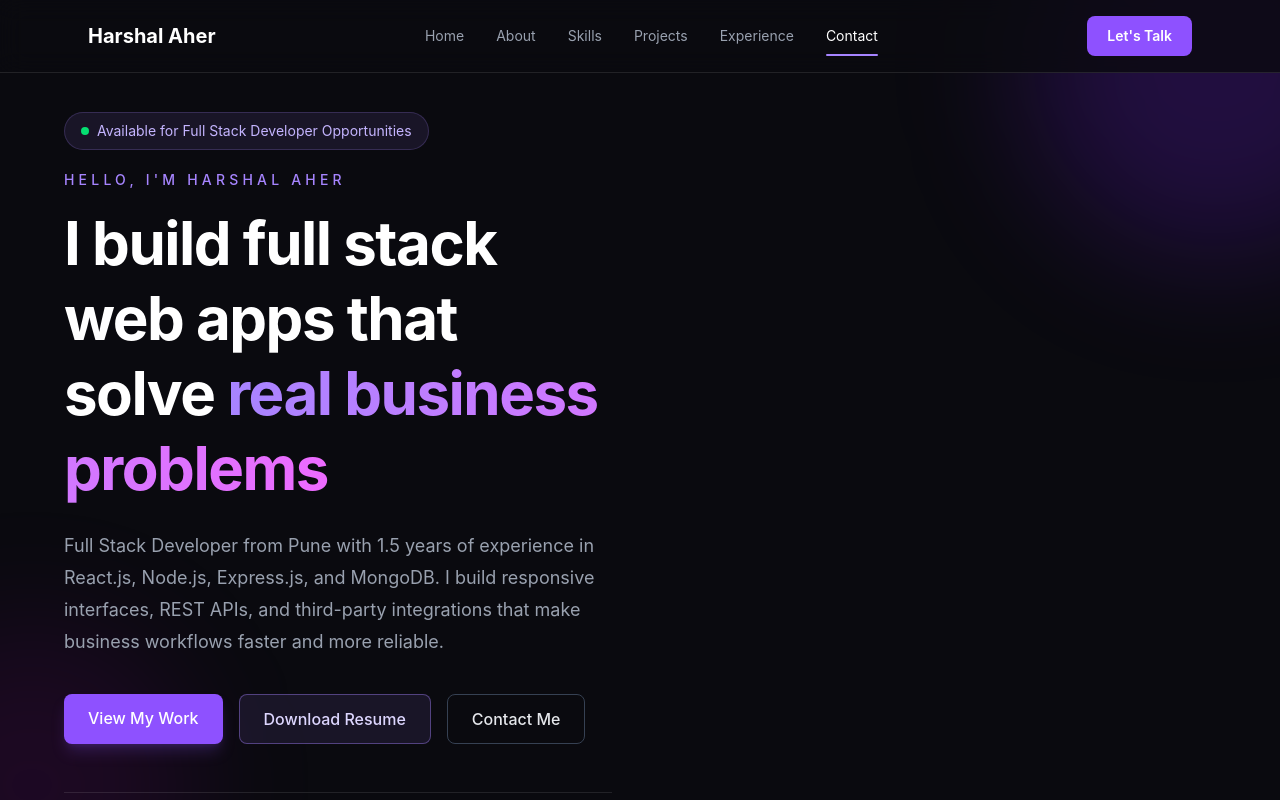
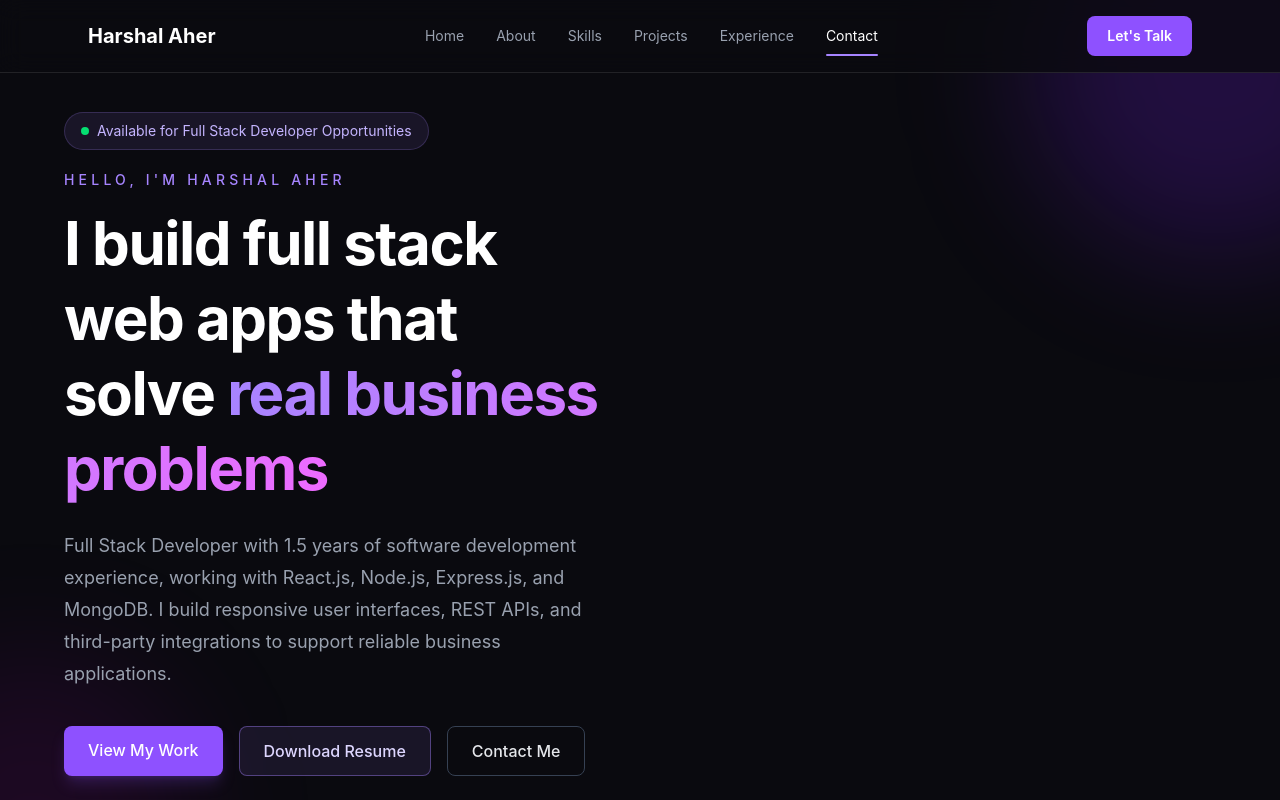
Before and after one commit to harsha21042/harshal-portfolio, a React (Vite) app: page / in a window 1280 px wide. Shown: the top 800 px of the page. Built offline with nearby package versions, Linux system fonts and the light colour scheme.

Commit message:
Updated content

```diff
--- a/src/components/Hero.jsx
+++ b/src/components/Hero.jsx
@@ -48,10 +48,7 @@ function Hero() {
             className="anim-fade-up mt-6 max-w-xl text-base leading-8 text-gray-400 sm:text-lg"
             style={{ animationDelay: "300ms" }}
           >
-            Full Stack Developer from Pune with 1.5 years of experience in
-            React.js, Node.js, Express.js, and MongoDB. I build responsive
-            interfaces, REST APIs, and third-party integrations that make
-            business workflows faster and more reliable.
+            Full Stack Developer with 1.5 years of software development experience, working with React.js, Node.js, Express.js, and MongoDB. I build responsive user interfaces, REST APIs, and third-party integrations to support reliable business applications.
           </p>
 
           <div
--- a/src/components/Projects.jsx
+++ b/src/components/Projects.jsx
@@ -144,10 +144,10 @@ function Projects() {
       description:
         "A practice management platform used by accounting and tax firms to manage clients, tasks, GST workflows, and reports.",
       highlights: [
-        "Integrated third-party GST APIs with Node.js and Express.js to validate GSTINs and auto-fetch business details, cutting manual data entry by 40% for 150+ clients",
-        "Built RESTful APIs and relational MySQL schemas with foreign keys and constraints, keeping average API response under 300 ms",
-        "Developed client-side and server-side validation across 15+ forms, reducing invalid submissions by 60%",
-        "Worked in an Agile team of 8–9 using Git and Jira, reducing reported production bugs by 35%",
+        "Integrated third-party GST APIs using Node.js and Express.js to validate GSTINs and retrieve business details.",
+        "Developed RESTful APIs and implemented MongoDB schemas for client management, task workflows, GST operations, and reporting.",
+        "Built and maintained frontend interfaces with data validation to improve data accuracy and user experience.",
+        "Contributed to both frontend and backend development, collaborating with an Agile team using Git and Jira for version control and project tracking.",
       ],
       technologies: [
         "PHP",
```
